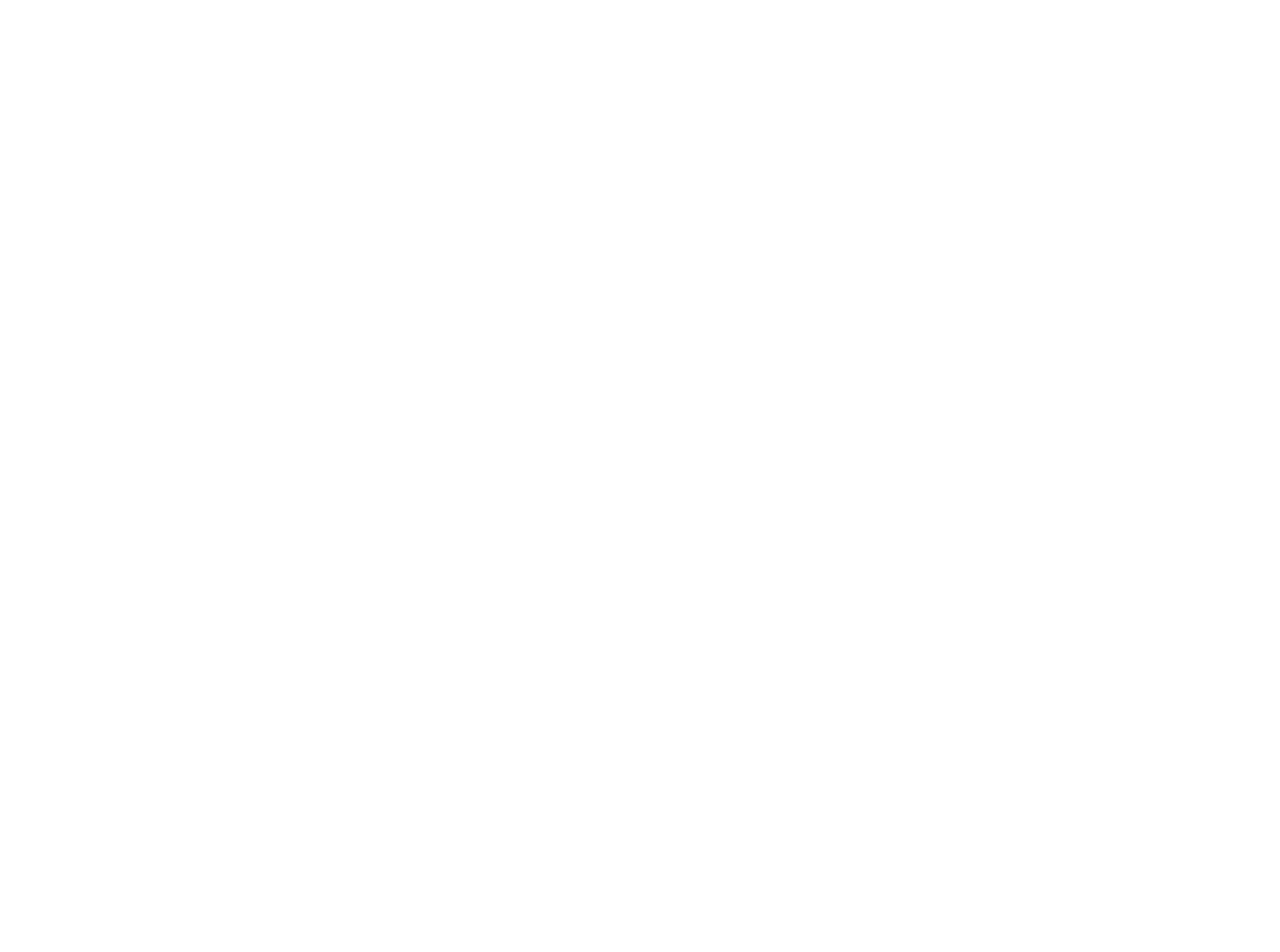
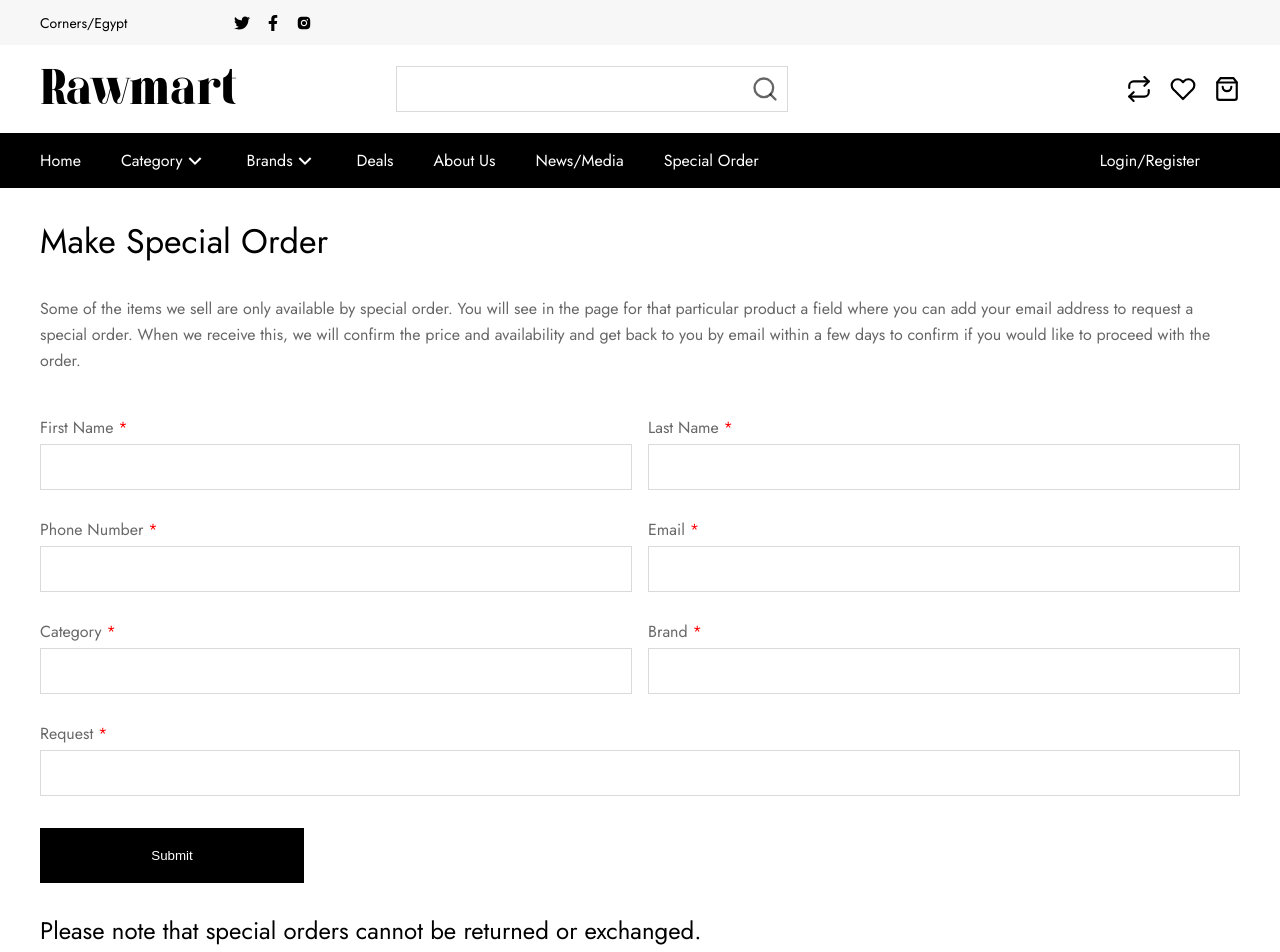
Before and after one commit to Abdelatief/rawmart, a React (Create React App) app: page /special-order in a window 1280 px wide. Before the commit this address had no page. Shown: the top 952 px of the page. Before the commit the page ends 800 px from the top, so only its background shows below. Built offline with nearby package versions, Linux system fonts and the light colour scheme.

Commit message:
special orders page design

```diff
--- a/jsconfig.json
+++ b/jsconfig.json
@@ -1,5 +1,6 @@
 {
   "compilerOptions": {
+    "jsx": "react",
     "baseUrl": "./src",
     "paths": {
       "@Features/*": ["./Shared/Features/*"],
--- a/src/App.js
+++ b/src/App.js
@@ -4,6 +4,7 @@
 import AdminDashboard from '@Admin/Features/AdminDashboard'
 import AboutUsPage from '@Customer/Features/AboutUsPage'
 import { default as CustomerLayout } from '@Customer/Containers/Layout'
+import SpecialOrderPage from '@Customer/Features/SpecialOrderPage'
 
 function App() {
 	return (
@@ -12,6 +13,7 @@
 			<Route path='/' element={<CustomerLayout />}>
 				<Route index element={<LandingPage />} />
 				<Route path='about-us' element={<AboutUsPage />} />
+				<Route path='special-order' element={<SpecialOrderPage />} />
 			</Route>
 
 			{/*	 Admin Routes  */}
--- a/src/Customer/Containers/Layout/Components/Header/Components/Navbar.js
+++ b/src/Customer/Containers/Layout/Components/Header/Components/Navbar.js
@@ -20,7 +20,9 @@
 					<NavItem>About Us</NavItem>
 				</Link>
 				<NavItem>News/Media</NavItem>
-				<NavItem textAlign='left'>Special Order</NavItem>
+				<Link to='/special-order'>
+					<NavItem>Special Order</NavItem>
+				</Link>
 				<NavItem ml='auto'>Login/Register</NavItem>
 			</Flex>
 		</FluidContainer>
--- /dev/null
+++ b/src/Customer/Features/SpecialOrderPage/SpecialOrderPage.js
@@ -0,0 +1,66 @@
+import styled from 'styled-components'
+import { Flex, Text, FluidContainer, FormInput } from '@Components'
+
+const SpecialOrderPage = () => {
+	return (
+		<FluidContainer>
+			<Text fontSize='34px' lineHeight='1.412' my='30px'>
+				Make Special Order
+			</Text>
+			<Text lineHeight='1.625' color='rgba(0, 0, 0, 0.6)'>
+				Some of the items we sell are only available by special order. You will see in the page for that particular
+				product a field where you can add your email address to request a special order. When we receive this, we will
+				confirm the price and availability and get back to you by email within a few days to confirm if you would like
+				to proceed with the order.
+			</Text>
+			<StyledForm style>
+				<FormGroupFlex>
+					<FormInput label='First Name' required />
+					<FormInput label='Last Name' required />
+				</FormGroupFlex>
+				<FormGroupFlex gap='16px'>
+					<FormInput label='Phone Number' required />
+					<FormInput label='Email' required />
+				</FormGroupFlex>
+				<FormGroupFlex>
+					<FormInput label='Category' required />
+					<FormInput label='Brand' required />
+				</FormGroupFlex>
+				<FormGroupFlex>
+					<FormInput label='Request' required />
+				</FormGroupFlex>
+				<SubmitButton>Submit</SubmitButton>
+			</StyledForm>
+
+			<Text fontSize='24px' lineHeight='1.292' mb='30px'>
+				Please note that special orders cannot be returned or exchanged.
+			</Text>
+			<Text color='rgba(0, 0, 0, 0.6)' lineHeight='1.625' mb='16px'>
+				Let us know if you have any particular products that you would like to see on our site. We are constantly
+				working hard to add more products and categories so we can live up to the claim that we are indeed a
+				one-stop-shop for all building materials and finishing products.
+			</Text>
+		</FluidContainer>
+	)
+}
+
+const StyledForm = styled.form`
+	margin-top: 46px;
+`
+
+const FormGroupFlex = styled(Flex).attrs({
+	gap: '16px',
+	mb: '32px',
+})``
+
+const SubmitButton = styled.button`
+	border: none;
+	padding: 20px 26px;
+	background-color: black;
+	color: white;
+	margin-bottom: 32px;
+	min-width: 264px;
+	cursor: pointer;
+`
+
+export default SpecialOrderPage
--- /dev/null
+++ b/src/Customer/Features/SpecialOrderPage/index.js
@@ -0,0 +1 @@
+export { default } from './SpecialOrderPage'
--- /dev/null
+++ b/src/Shared/Components/FormInput.js
@@ -0,0 +1,34 @@
+import { forwardRef } from 'react'
+import styled from 'styled-components'
+import { Input } from '@Components'
+
+export const FormInput = forwardRef(({ required = false, label, width, icon, ...restProps }, ref) => {
+	return (
+		<StyledFormInput>
+			<FormLabel required={required}>
+				{label}
+				<FormInput.RequiredAsterisk required={required} />
+			</FormLabel>
+			<Input ref={ref} width={width} icon={icon} {...restProps} />
+		</StyledFormInput>
+	)
+})
+
+FormInput.RequiredAsterisk = ({ required }) => {
+	if (required) {
+		return <StyledAsterisk> *</StyledAsterisk>
+	} else return null
+}
+
+const FormLabel = styled.p`
+	color: #686868;
+	margin-bottom: 8px;
+`
+
+const StyledAsterisk = styled.span`
+	color: red;
+`
+
+const StyledFormInput = styled.div`
+	width: 100%;
+`
--- a/src/Shared/Components/index.js
+++ b/src/Shared/Components/index.js
@@ -4,3 +4,4 @@
 export * from './Input'
 export * from './Text'
 export * from './Link'
+export * from './FormInput'
```
